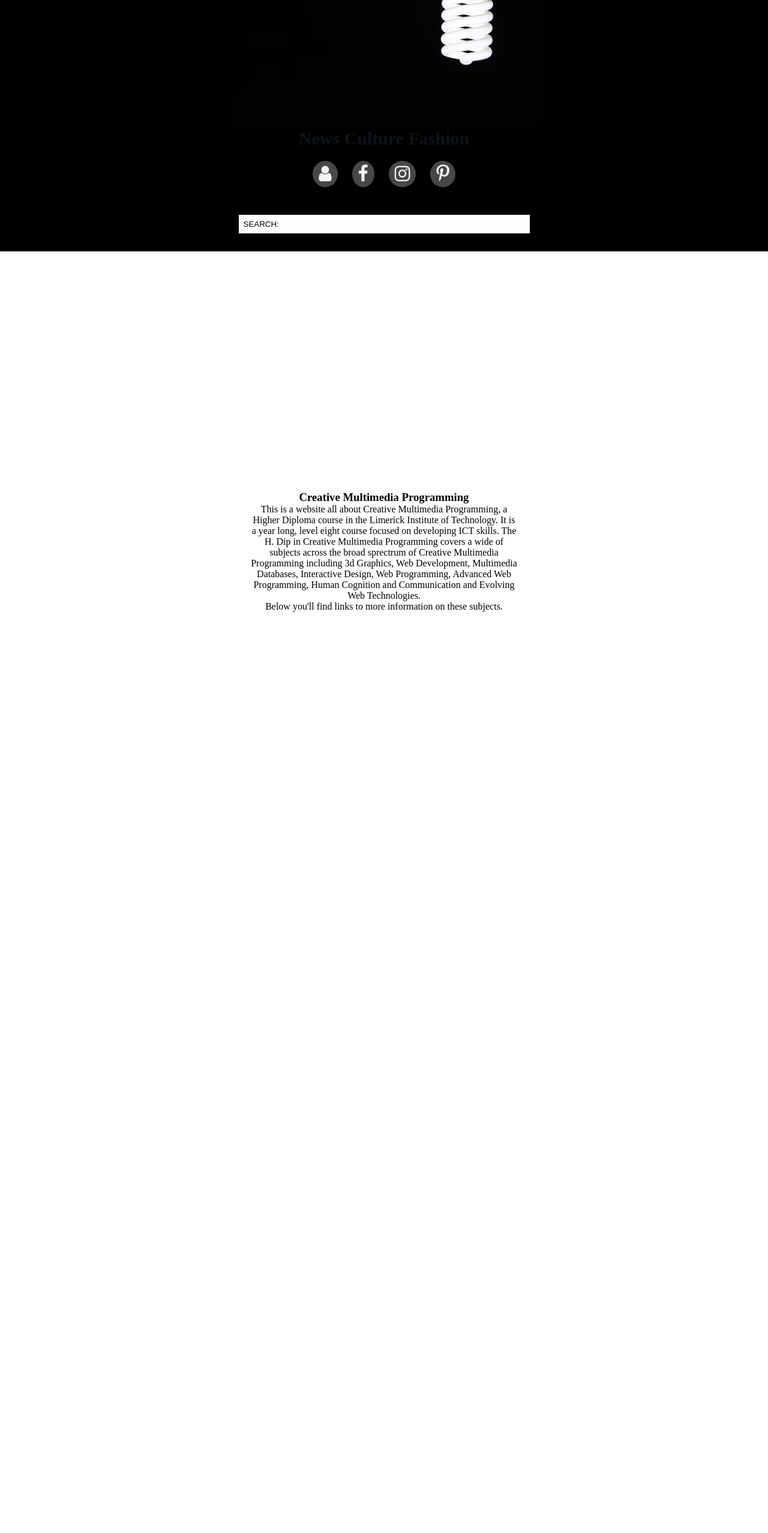
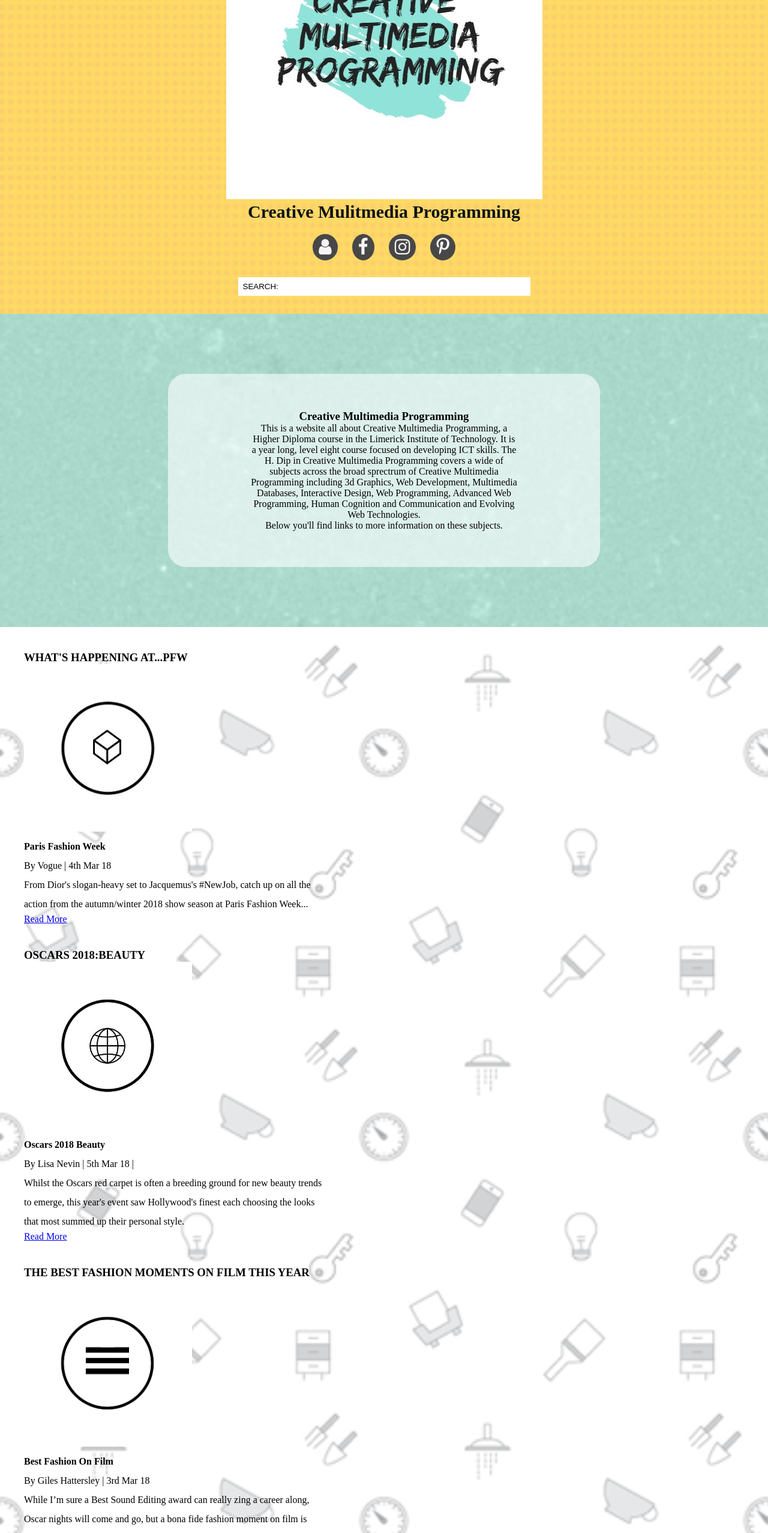
Before and after one commit to K00233558/Creative-Multimedia-Programming, a plain HTML site: page index.html in a window 1280 px wide. Shown: the part 240-2795 px from the top of the page at 60% size. Before the commit the page ends 1659 px from the top, so only its background shows below. Drawn offline with nearby package versions, Linux system fonts and the light colour scheme; a script that the page names is missing.

Commit message:
updating

```diff
--- a/css/stylesheet.css
+++ b/css/stylesheet.css
@@ -64,7 +64,7 @@ nav ul a:hover{
 
 header{
 	min-height: 40vh;
-	background:black;
+	background:url(../img/halftone-yellow.png)center/cover fixed no-repeat;
 	background-position:center;
 	background-size:cover;
 	background-repeat: no-repeat;
@@ -87,7 +87,7 @@ nav{
 }
 
 .banner-image{
-	margin-top:100px;
+	margin-top:50px;
 }
 
 .banner h1 {
@@ -164,7 +164,7 @@ nav ul a:hover{
 
 .services{
 	min-height:80vh;
-	background:url(../img/palm.jpeg)center/cover fixed no-repeat;
+	background:url(../img/doodles.png)center/cover fixed no-repeat;
 	display:flex;
 	align-items:center;
 }
@@ -187,11 +187,17 @@ nav ul a:hover{
 
 .service-text h3{
 	text-transform:uppercase;
+	color:black;
+}
+
+.service h1{
+	color:black;
 }
 
 .service-text p{
 	line-height: 2;
 	margin-top: 5px;
+	color:black;
 }
 
 @media screen and (min-width:576px){
@@ -339,9 +345,9 @@ nav ul a:hover{
 
 /*$$$$$$$$$$$$$$$$$$$$$$$$$about$$$$$$$$$$$$$$$$$$$$$$$*/
 .about{
-	min-height:100vh;
+	min-height:20vh;
 	padding:100px 0;
-	background:url(../img/gallery6.jpeg)center/cover
+	background:url(../img/green_dust_scratch.png)center/cover
 	fixed no-repeat;
 	display:flex;
 	justify-content:center;
@@ -359,11 +365,6 @@ nav ul a:hover{
 	text-transform:uppercase;
 }
 
-.about-card .fa-car{
-	font-size:60px;
-	color: red;
-	margin: 20px 0
-}
 
 .aoout-card p{
 	line-height:2;
@@ -441,7 +442,7 @@ nav ul a:hover{
 
 /*filler*/
 .filler{
-	min-height:60vh;
+	min-height:10vh;
 	background:url(../img/tear.jpeg)center/cover
 	fixed no-repeat;
 }
--- a/index.html
+++ b/index.html
@@ -43,16 +43,16 @@
 
 <div class="banner">
 <div class="banner-center">
- <img class="banner-image" src="img/palm.jpeg" alt="imageone">
+ <img class="banner-image" src="img/logo.jpg" alt="imageone">
 <!--<h1>LIFE<span class = " and"> &amp;
 </span>co</h1>-->
-<h3>News Culture Fashion </h3>
+<h3>Creative Mulitmedia Programming </h3>
 <div class="banner-icons">
 <a href="login.html"><i class="fa fa-user"></i></a>
 <a href=""><i class="fa fa-facebook"></i></a>
 <a href=""><i class="fa fa-instagram"></i></a>
 <a href=""><i class="fa fa-pinterest-p"></i></a><br><br>
-<form>Search:<input type="search" name="search" placeholder="Search:"></form>
+<form><input type="search" name="search" placeholder="Search:"></form>
 
 </div>
 </div>
@@ -78,7 +78,117 @@
 
 
 
+  <section class="services">
+   <div class="services-center">
+   <article class="service">
+   <div class="service-text">
+   <h3>What's Happening At...PFW</h3>
+   <a href="ParisFashionWeek.html">
+   <img src="img/3d.jpg" alt="imageone" style="width:50%"></a>
+   <p><b>Paris Fashion Week</b> <br> By Vogue | 4th Mar 18 <br>
+	From Dior's slogan-heavy set to Jacquemus's #NewJob,
+	catch up on all the action from the autumn/winter 2018
+	show season at Paris Fashion Week...</p>
+	<a href="ParisFashionWeek.html">Read More</a>
+   </div>
+   </article>
 
+
+    <article class="service">
+   <div class="service-text">
+   <h3>Oscars 2018:Beauty</h3>
+   <a href="webdev.html">
+   <img src="img/webdev.jpg" alt="imageone" style="width:50%"></a>
+   <p><b>Oscars 2018 Beauty</b> <br>By Lisa Nevin | 5th Mar 18 | <br>
+	Whilst the Oscars red carpet is often a breeding ground for
+	new beauty trends to emerge, this year's event saw Hollywood's
+	finest each choosing the looks that most summed up their
+	personal style.</p>
+	<a href="Beauty.html">Read More</a>
+   </div>
+   </article>
+
+    <article class="service">
+   <div class="service-text">
+   <h3>The Best Fashion Moments on Film This Year</h3>
+   <a href="BestFashionMoments.html">
+   <img src="img/data.jpg" alt="imageone" style="width:50%"></a>
+   <p><b>Best Fashion On Film</b> <br> By Giles Hattersley | 3rd Mar 18  <br>
+	While I’m sure a Best Sound Editing award can really zing a
+	career along, Oscar nights will come and go, but a bona fide
+	fashion moment on film is forever.</p>
+	<a href="BestFashionMoments.html">Read More</a>
+   </div>
+   </article>
+   </div>
+   </section>
+
+
+    <!--small articles-->
+
+	 <section class="services">
+   <div class="services-center">
+   <article class="service">
+
+   <div class="service-text">
+   <h3>Bonjour, Paris!</h3>
+   <a href="BonjourParis.html">
+   <img src="img/design.jpg" alt="imageone" style="width:50%"></a>
+   <p><b>Fashion Week Street Style</b> <br> By Jonathon Pryce| 2nd Mar 18  <br>
+	Week four on the Fashion Week carousel and it's the City of
+	Light's turn to showcase it's best pavement-trotting looks.</p>
+	<a href="BonjourParis.html">Read More</a>
+   </div>
+   </article>
+
+
+
+
+    <article class="service">
+   <div class="service-text">
+   <h3>Spring Must Haves</h3>
+   <a href="webpro.html">
+   <img src="img/webpro.jpg" alt="imageone" style="width:50%"></a>
+   <p><b>Must Haves For This Season</b> <br> By Vogue | 2nd Mar 18  <br>
+	Giving your wardrobe a fresh upgrade each season like a
+	daunting and pricey task-but it doesn't have to be.</p>
+	<a href="spring.html">Read More</a>
+   </div>
+   </article>
+   </div>
+   </section>
+
+
+
+
+
+
+
+ <!--filler-->
+
+ <section class="filler"></section>
+
+
+
+ <div class="ads">
+  <img src="img/banner.jpg" alt="imageone">
+  </div>
+
+
+
+
+ <!--footer-->
+ <footer>
+ <div class="footer-icon">
+	<a href=""><i class="fa fa-facebook"></i></a>
+	<a href=""><i class="fa fa-instagram"></i></a>
+	<a href=""><i class="fa fa-pinterest-p"></i></a>
+</div>
+
+ <p>Copyright &copy; Life. All rights reserved</p>
+
+
+ </footer>
 
 
 
```
Also changed, not shown: img/3d.JPG (added), img/data.JPG (added), img/design.JPG (added), img/doodles.png (added), img/green_dust_scratch.png (added), img/halftone-yellow.png (added), img/human.JPG (added), img/logo.JPG (added), img/webdev.jpg (added), img/webpro.JPG (added).
